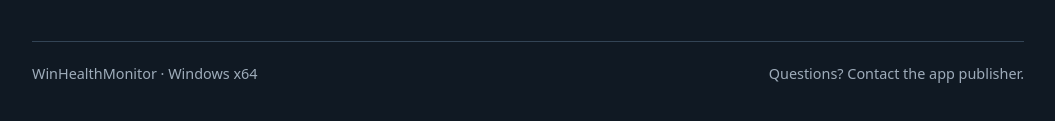
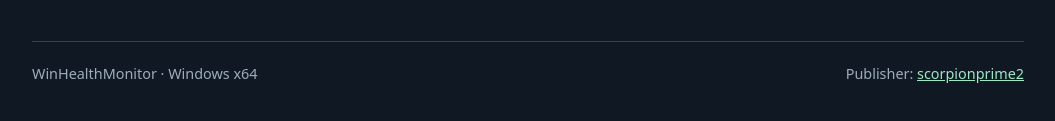
Before and after one commit to scorpionprime2/WinHealthMonitor-website, a plain HTML site: page index.html in a window 1280 px wide. Shown: the part 1172-1293 px from the top of the page, without its empty margins (112-1167 px from the left). Drawn offline with Linux system fonts and the light colour scheme.

Commit message:
Add publisher attribution to website footer (#1)
Co-authored-by: scorpionprime2 <197169450+scorpionprime2@users.noreply.github.com>
Co-authored-by: Copilot App <223556219+Copilot@users.noreply.github.com>

```diff
--- a/index.html
+++ b/index.html
@@ -80,7 +80,7 @@
 
     <footer>
       <span>WinHealthMonitor · Windows x64</span>
-      <span>Questions? Contact the app publisher.</span>
+      <span>Publisher: <a href="mailto:antonio.escorpiao.ferreira@gmail.com">scorpionprime2</a></span>
     </footer>
   </main>
 </body>
```
